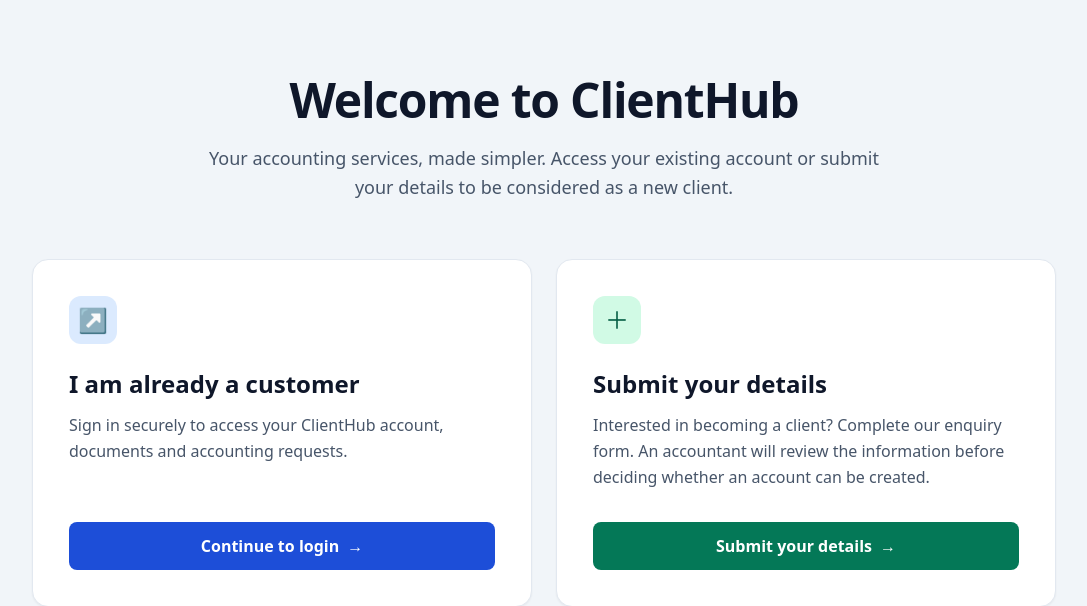
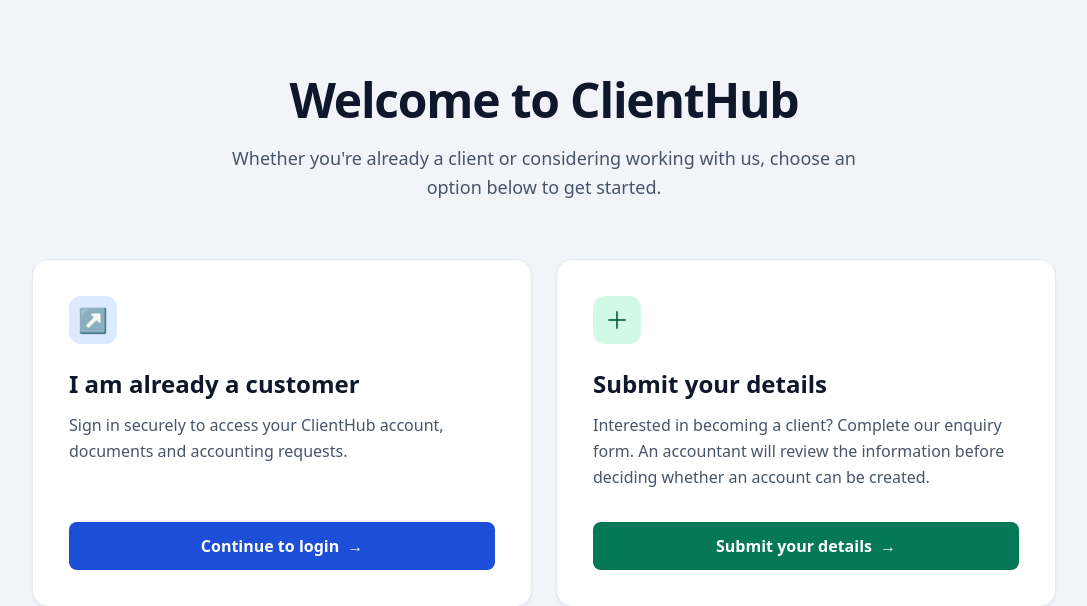
Before and after one commit to ionutbutnaru19/lowcode-project, a Flask app: page / in a window 1280 px wide. Shown: the part 60-666 px from the top of the page, without its empty margins (96-1183 px from the left). Run offline with Flask 3, Linux system fonts and the light colour scheme; some libraries are stand-ins or nearby versions.

Commit message:
Improve homepage introductory wording

```diff
--- a/clienthub-app/templates/home.html
+++ b/clienthub-app/templates/home.html
@@ -5,7 +5,7 @@
   <div class="text-center mb-10 sm:mb-14">
     <h1 class="text-4xl sm:text-5xl font-bold tracking-tight text-slate-900 mb-5">Welcome to ClientHub</h1>
     <p class="max-w-2xl mx-auto text-lg text-slate-600 leading-relaxed">
-      Your accounting services, made simpler. Access your existing account or submit your details to be considered as a new client.
+      Whether you're already a client or considering working with us, choose an option below to get started.
     </p>
   </div>
 
```
